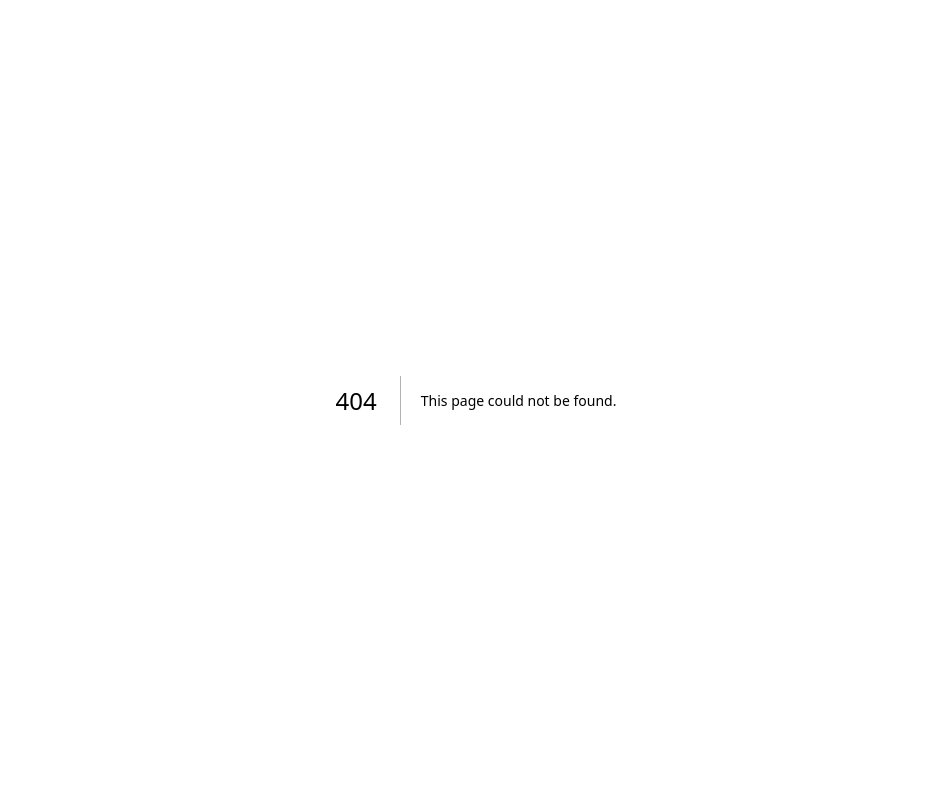
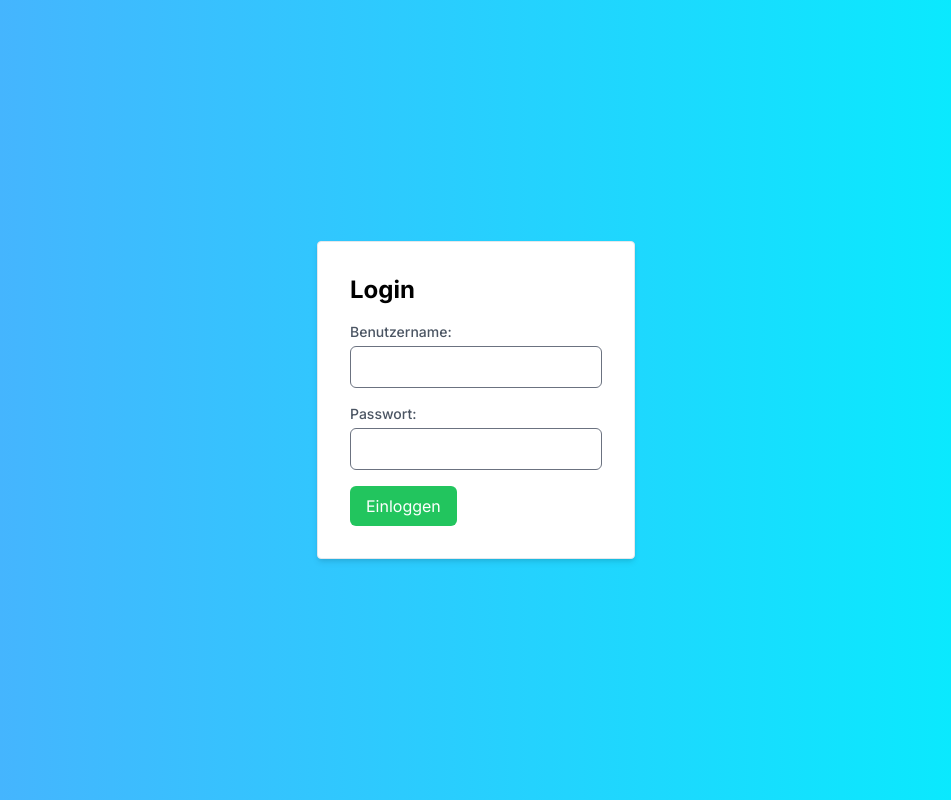
Before and after one commit to eliaskalkhofer/NextJsTestApp, a Next.js app: page /home in a window 1280 px wide. Before the commit this address had no page. Shown: the whole page, without its empty margins (164-1115 px from the left). Built offline with nearby package versions, Linux system fonts and the light colour scheme; a web font is replaced by a local one.

Commit message:
Added home directory

```diff
--- /dev/null
+++ b/app/home/(overview)/loading.tsx
@@ -0,0 +1,3 @@
+export default function Loading() {
+  return <h1>Loading...</h1>;
+}
--- /dev/null
+++ b/app/home/(overview)/page.tsx
@@ -0,0 +1,45 @@
+export default async function Page() {
+
+    return (
+        <main>
+            <div
+                className="flex justify-center items-center h-screen"
+                style={{
+                    background: 'linear-gradient(to right, #4facfe, #00f2fe)',
+                }}
+            >
+                <div
+                    className="bg-white border rounded p-8 shadow-md"
+                    style={{ maxWidth: '400px' }}
+                >
+                    <h2 className="text-2xl font-bold mb-4">Login</h2>
+                    <div className="mb-4">
+                        <label htmlFor="username" className="block text-sm font-medium text-gray-600">
+                            Benutzername:
+                        </label>
+                        <input
+                            type="text"
+                            id="username"
+                            className="mt-1 p-2 w-full border rounded-md"
+                        />
+                    </div>
+                    <div className="mb-4">
+                        <label htmlFor="password" className="block text-sm font-medium text-gray-600">
+                            Passwort:
+                        </label>
+                        <input
+                            type="password"
+                            id="password"
+                            className="mt-1 p-2 w-full border rounded-md"
+                        />
+                    </div>
+                    <button
+                        className="bg-green-500 text-white px-4 py-2 rounded-md"
+                    >
+                        Einloggen
+                    </button>
+                </div>
+            </div>
+        </main>
+    );
+}
```
